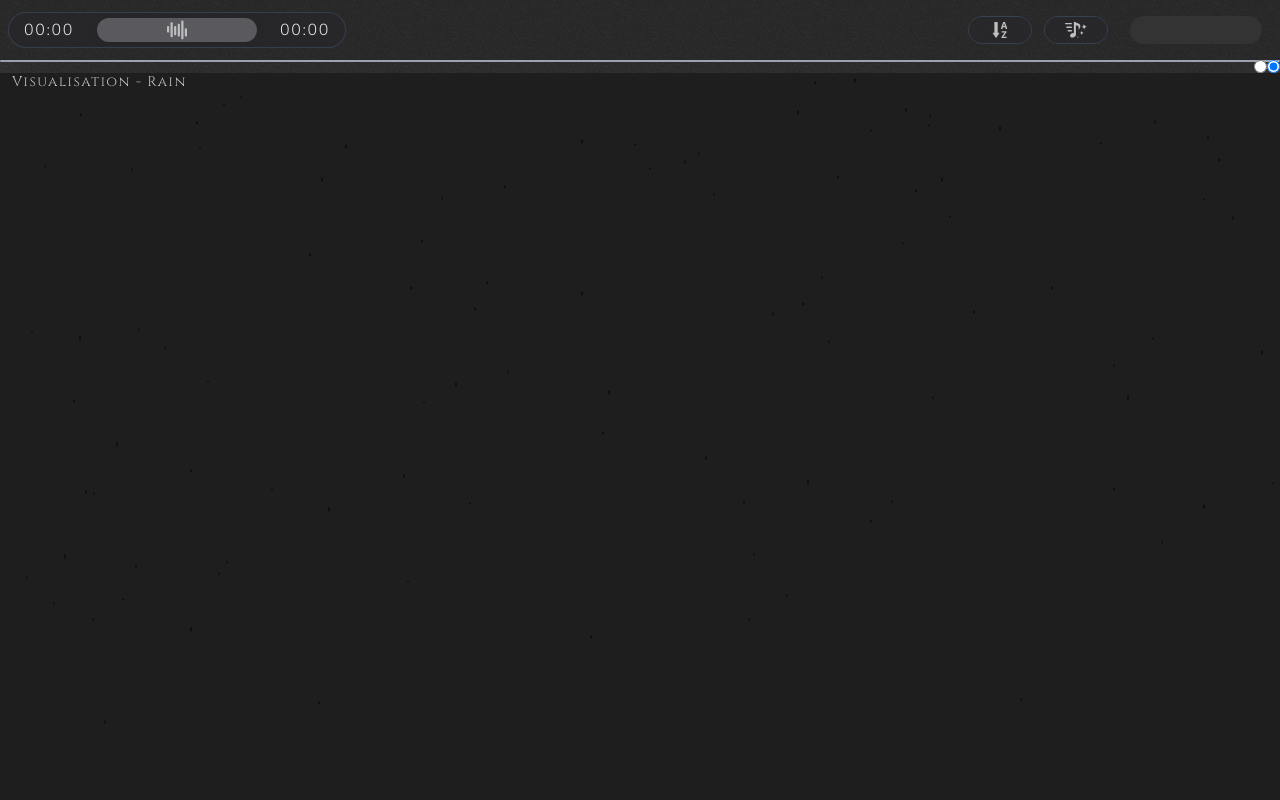
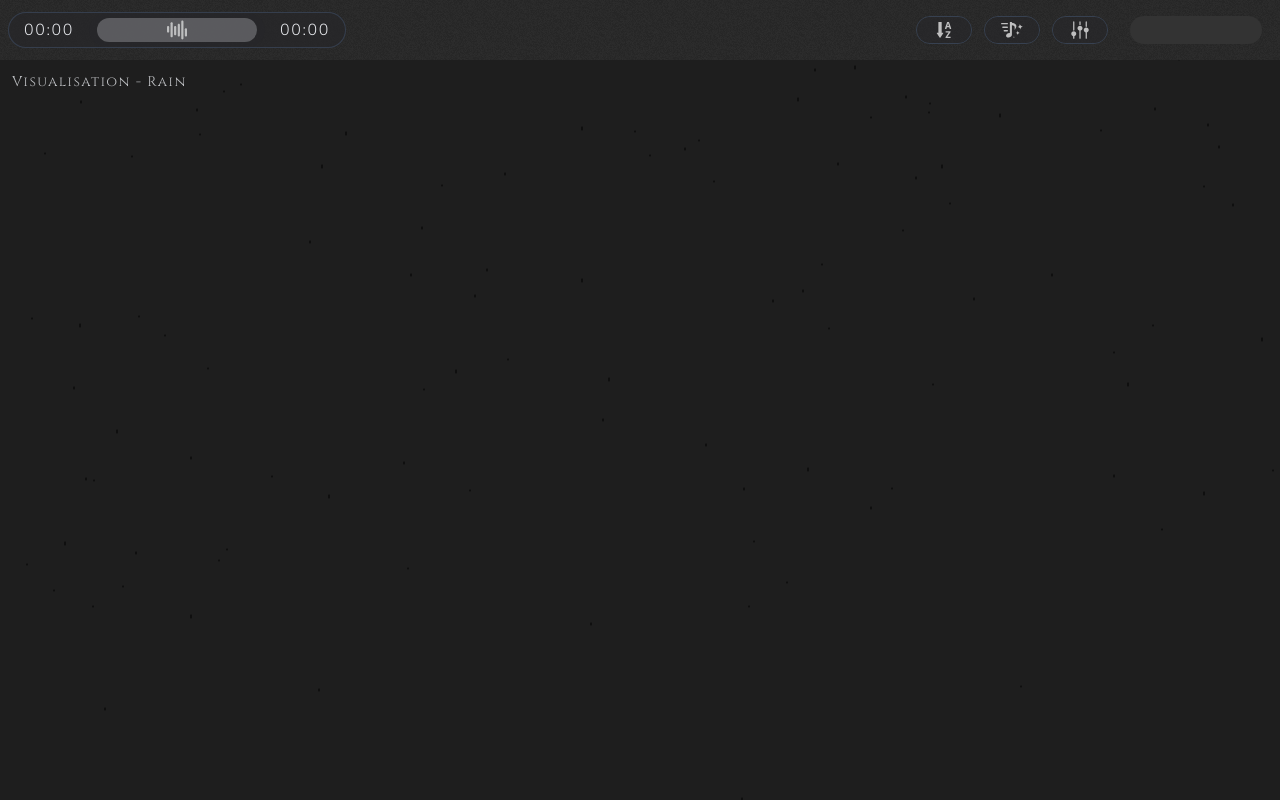
Before and after one commit to toungyhug/ambientroom, a Vue app: page / in a window 1280 px wide. Built offline with nearby package versions, Linux system fonts and the light colour scheme.

Commit message:
added lowshelf filter for eq-mastering

```diff
--- a/src/App.vue
+++ b/src/App.vue
@@ -241,7 +241,7 @@
           </div>
           <div
             @click="changeShuffleRepeat()"
-            class="flex h-7 w-16 flex-row justify-center items-center border border-gray-700 rounded-full hover:opacity-70 cursor-pointer ml-0 mr-3"
+            class="flex h-7 w-14 flex-row justify-center items-center border border-gray-700 rounded-full hover:opacity-70 cursor-pointer ml-0 mr-3"
           >
             <div
               v-if="shuffleRepeat === 0"
@@ -276,7 +276,7 @@
           </div>
           <div
             @click="isPlaylistHandle()"
-            class="flex h-7 w-16 flex-row justify-center items-center border border-gray-700 rounded-full hover:opacity-70 cursor-pointer ml-0 mr-2"
+            class="flex h-7 w-14 flex-row justify-center items-center border border-gray-700 rounded-full hover:opacity-70 cursor-pointer ml-0 mr-3"
           >
             <div
               v-if="isPlaylist === true"
@@ -295,6 +295,31 @@
               <img
                 src="./assets/icons/playlist_icon.svg"
                 class="h-4 filter invert opacity-70"
+                alt=""
+              />
+            </div>
+          </div>
+          <div
+            @click="isEQHandle()"
+            class="flex h-7 w-14 flex-row justify-center items-center border border-gray-700 rounded-full hover:opacity-70 cursor-pointer ml-0 mr-2"
+          >
+            <div
+              v-if="isEQ === true"
+              class="h-full w-full flex justify-center items-center bg-sky-400 bg-opacity-40 rounded-full"
+            >
+              <img
+                src="./assets/icons/eq_icon.svg"
+                class="h-5 filter invert opacity-70"
+                alt=""
+              />
+            </div>
+            <div
+              v-else-if="isEQ === false"
+              class="h-full w-full flex justify-center items-center bg-zinc-800 bg-opacity-60 rounded-full"
+            >
+              <img
+                src="./assets/icons/eq_icon.svg"
+                class="h-5 filter invert opacity-70"
                 alt=""
               />
             </div>
@@ -346,7 +371,6 @@
           ></div>
         </div>
       </div>
-
       <audio
         ref="audioPlayer"
         @timeupdate="updateAudio()"
@@ -359,6 +383,41 @@
           >
             Visualisation - Rain
           </p>
+        </div>
+        <div
+          v-if="isEQ"
+          class="flex flex-col justify-start items-center w-52 max-h-8/10 rounded-lg absolute overflow-hidden top-5 right-5 border border-gray-500 border-opacity-90"
+        >
+          <div
+            class="flex flex-col flex-shrink-0 justify-between items-center w-full text-gray-300 tracking-widest font-medium uppercase text-xs bg-gray-600 bg-opacity-80"
+          >
+            <div class="p-2">
+              <p>FILTER STORE</p>
+            </div>
+            <div
+              class="flex justify-between items-center w-full bg-zinc-800 bg-opacity-50 p-2"
+            >
+              <div>
+                <p class="p-1">Bass filter</p>
+              </div>
+              <div>
+                <button
+                  @click="bassFilterHandler(-60)"
+                  v-if="!bassFilter"
+                  class="p-1 pr-4 pl-4 bg-red-500 bg-opacity-70 rounded-lg hover:opacity-90"
+                >
+                  OFF
+                </button>
+                <button
+                  @click="bassFilterHandler(0)"
+                  v-else
+                  class="p-1 pr-4 pl-4 bg-green-500 bg-opacity-70 rounded-lg hover:opacity-90"
+                >
+                  ON
+                </button>
+              </div>
+            </div>
+          </div>
         </div>
         <div
           v-if="isPlaylist"
@@ -415,23 +474,6 @@
               </div>
             </div>
           </div>
-        </div>
-        <div class="w-full flex justify-end items-center">
-          <input
-            type="radio"
-            ref="slider"
-            name="r"
-            value="-70"
-            @change="changeEq"
-          />
-          <input
-            type="radio"
-            ref="slider"
-            name="r"
-            value="0"
-            checked
-            @change="changeEq"
-          />
         </div>
         <div ref="p5Canvas" id="p5Canvas" class="w-full h-full">
           <!-- <canvas
@@ -490,6 +532,7 @@ export default {
       this.currentTrackIsActive = true;
       if (file.target.files.length > 1) {
         this.isPlaylist = true;
+        this.isEQ = false;
       }
       this.currentStateLoading = true;
       for (let i = 0; i < file.target.files.length; i++) {
@@ -537,7 +580,7 @@ export default {
 
       this.low = this.audioctx.createBiquadFilter();
       this.low.type = "lowshelf";
-      this.low.frequency.value = 40;
+      this.low.frequency.value = 50;
       this.low.gain.value = 0;
       this.audioSource.connect(this.low);
 
@@ -552,12 +595,9 @@ export default {
         this.eqCalculate();
       }, 5);
     },
-    changeEq(value) {
-      console.log(value.target.value);
-
-      this.low.gain.value = value.target.value;
-      // console.log(this.analyser);
-      // console.log(this.low);
+    bassFilterHandler(value) {
+      this.bassFilter = !this.bassFilter;
+      this.low.gain.value = value;
     },
     playAudio() {
       this.currentTrackName = this.playlist[this.currentTrackFromPlaylist].name;
@@ -583,6 +623,15 @@ export default {
         }, 50);
       }
       this.isPlaylist = !this.isPlaylist;
+      if (this.isEQ == true && this.isPlaylist == true) {
+        this.isEQ = false;
+      }
+    },
+    isEQHandle() {
+      this.isEQ = !this.isEQ;
+      if (this.isEQ == true && this.isPlaylist == true) {
+        this.isPlaylist = false;
+      }
     },
     getScrollPosition(e) {
       this.playlistScrollPosition = e.target.scrollTop;
@@ -835,6 +884,7 @@ export default {
     const shuffleRepeat = ref(0);
     const playlist = ref([]);
     const isPlaylist = ref(false);
+    const isEQ = ref(false);
     const currentTrackFromPlaylist = ref(null);
     const playlistScrollPosition = ref(0);
     const eqLine = ref([]);
@@ -853,6 +903,8 @@ export default {
     let analyser;
     let bufferLength;
     let data;
+    let bassFilter;
+    let reeverb;
 
     onMounted(() => {
       const script = function (p5) {
@@ -939,6 +991,7 @@ export default {
       currentTrackFromPlaylist,
       shuffleRepeat,
       isPlaylist,
+      isEQ,
       playlist,
       currentPlayerTime,
       currentTrackIsPaused,
@@ -950,6 +1003,8 @@ export default {
       p5Canvas,
       canvas,
       low,
+      bassFilter,
+      reeverb,
     };
   },
 };
```
Also changed, not shown: src/assets/icons/eq_icon.svg (added).
